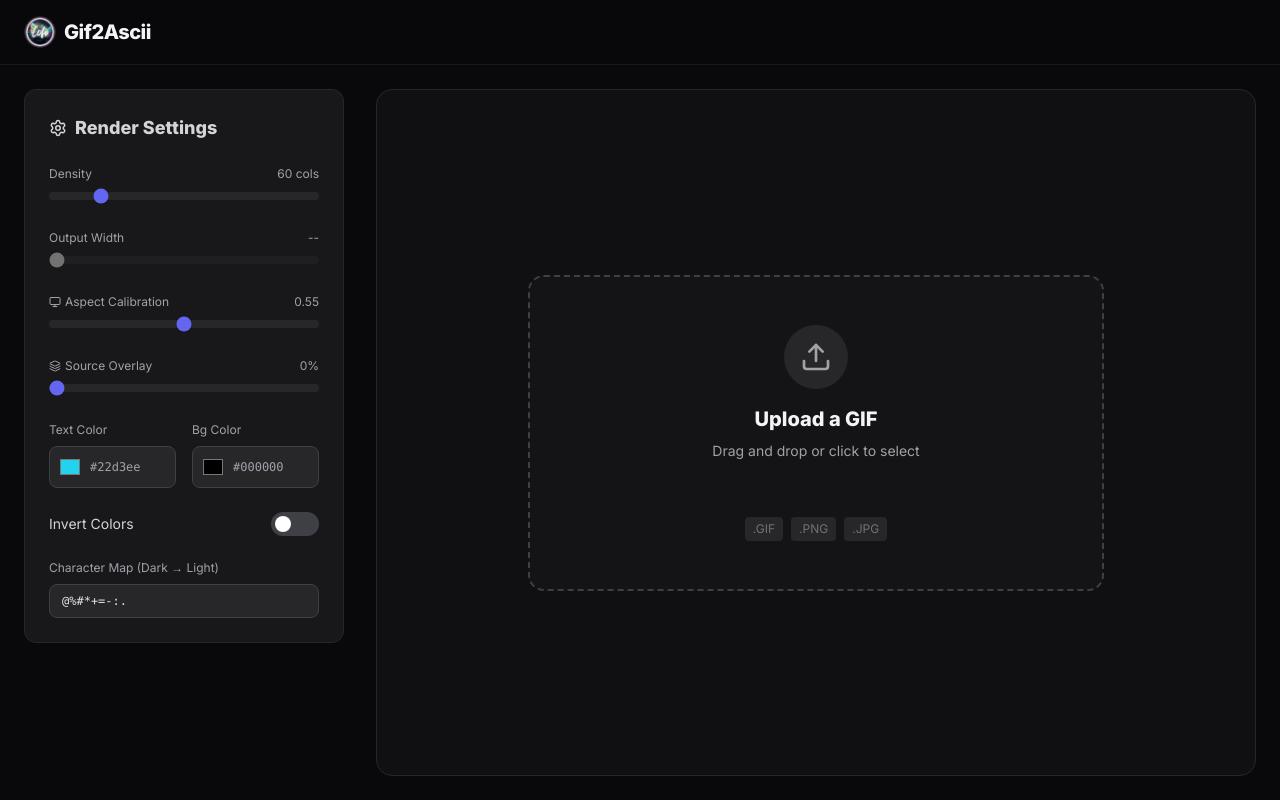
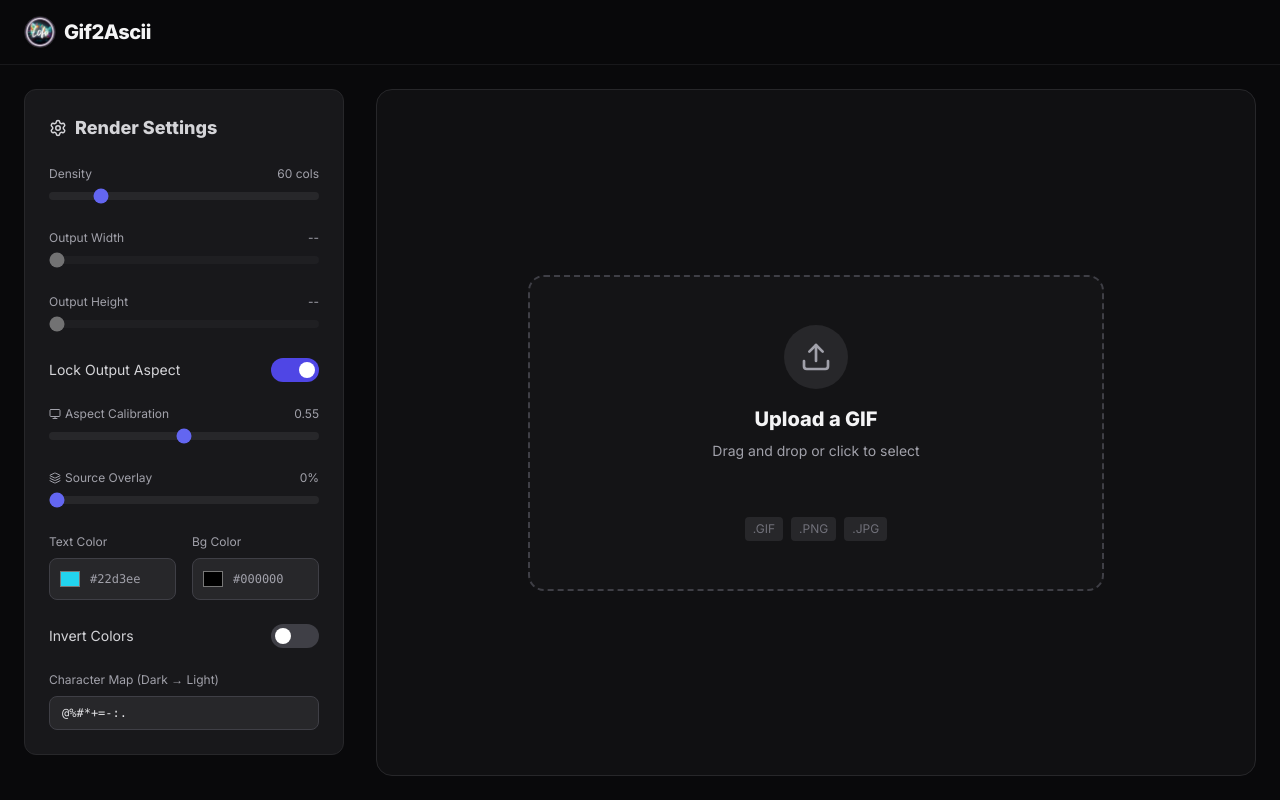
Before and after one commit to latentfidelity/gif2ascii, a React (Vite) app: page / in a window 1280 px wide. Built offline with nearby package versions, Linux system fonts and the light colour scheme.

Commit message:
Add independent output size controls

```diff
--- a/App.tsx
+++ b/App.tsx
@@ -6,6 +6,7 @@ import { AsciiConfig, AppState } from './types';
 import { DEFAULT_CHARS } from './services/asciiUtils';
 
 const logoUrl = new URL('./lofilogo.png', import.meta.url).href;
+const DEFAULT_DENSITY_CELL_WIDTH = 5;
 
 const App: React.FC = () => {
   const [fileUrl, setFileUrl] = useState<string | null>(null);
@@ -21,12 +22,21 @@ const App: React.FC = () => {
   const [overlayOpacity, setOverlayOpacity] = useState(0);
   const [inputSize, setInputSize] = useState<{ width: number; height: number } | null>(null);
   const [outputWidth, setOutputWidth] = useState(0);
+  const [outputHeight, setOutputHeight] = useState(0);
+  const [lockOutputAspect, setLockOutputAspect] = useState(true);
 
+  const inputAspect = inputSize ? (inputSize.height / inputSize.width) : 1;
   const outputWidthPx = outputWidth > 0 ? outputWidth : (inputSize?.width ?? 0);
+  const outputHeightPx = outputHeight > 0 ? outputHeight : (inputSize?.height ?? 0);
   const maxOutputWidth = inputSize
     ? Math.max(320, inputSize.width * 2)
     : 2000;
-  const maxDensity = 300;
+  const maxOutputHeight = inputSize
+    ? Math.max(320, inputSize.height * 2)
+    : 2000;
+  const maxDensity = inputSize
+    ? Math.max(300, Math.round(inputSize.width / 2))
+    : 300;
 
   const config: AsciiConfig = useMemo(() => ({
     resolution: density,
@@ -37,6 +47,20 @@ const App: React.FC = () => {
     fontAspectRatio,
     overlayOpacity
   }), [density, chars, color, bgColor, invert, fontAspectRatio, overlayOpacity]);
+
+  const handleOutputWidthChange = (value: number) => {
+    setOutputWidth(value);
+    if (lockOutputAspect && inputSize) {
+      setOutputHeight(Math.max(1, Math.round(value * inputAspect)));
+    }
+  };
+
+  const handleOutputHeightChange = (value: number) => {
+    setOutputHeight(value);
+    if (lockOutputAspect && inputSize) {
+      setOutputWidth(Math.max(1, Math.round(value / inputAspect)));
+    }
+  };
 
   const handleFileSelect = (file: File) => {
     const url = URL.createObjectURL(file);
@@ -52,6 +76,8 @@ const App: React.FC = () => {
       if (width > 0 && height > 0) {
         setInputSize({ width, height });
         setOutputWidth(width);
+        setOutputHeight(height);
+        setDensity(Math.max(10, Math.round(width / DEFAULT_DENSITY_CELL_WIDTH)));
       }
     };
     img.src = url;
@@ -62,6 +88,7 @@ const App: React.FC = () => {
     setAppState(AppState.IDLE);
     setInputSize(null);
     setOutputWidth(0);
+    setOutputHeight(0);
   };
 
   return (
@@ -122,10 +149,44 @@ const App: React.FC = () => {
                 min="64"
                 max={maxOutputWidth}
                 value={outputWidthPx > 0 ? outputWidthPx : 64}
-                onChange={(e) => setOutputWidth(Number(e.target.value))}
+                onChange={(e) => handleOutputWidthChange(Number(e.target.value))}
                 disabled={!inputSize}
                 className="w-full h-2 bg-zinc-800 rounded-lg appearance-none cursor-pointer accent-indigo-500 disabled:opacity-50 disabled:cursor-not-allowed"
               />
+            </div>
+
+            {/* Output Height Slider */}
+            <div className="space-y-2">
+              <div className="flex justify-between text-xs text-zinc-400">
+                <span>Output Height</span>
+                <span>{outputHeightPx > 0 ? `${outputHeightPx}px` : '--'}</span>
+              </div>
+              <input
+                type="range"
+                min="64"
+                max={maxOutputHeight}
+                value={outputHeightPx > 0 ? outputHeightPx : 64}
+                onChange={(e) => handleOutputHeightChange(Number(e.target.value))}
+                disabled={!inputSize}
+                className="w-full h-2 bg-zinc-800 rounded-lg appearance-none cursor-pointer accent-indigo-500 disabled:opacity-50 disabled:cursor-not-allowed"
+              />
+            </div>
+
+            {/* Lock Aspect */}
+            <div className="flex items-center justify-between">
+              <span className="text-sm text-zinc-300">Lock Output Aspect</span>
+              <button
+                onClick={() => {
+                  const next = !lockOutputAspect;
+                  setLockOutputAspect(next);
+                  if (next && inputSize && outputWidthPx > 0) {
+                    setOutputHeight(Math.max(1, Math.round(outputWidthPx * inputAspect)));
+                  }
+                }}
+                className={`w-12 h-6 rounded-full transition-colors relative ${lockOutputAspect ? 'bg-indigo-600' : 'bg-zinc-700'}`}
+              >
+                <div className={`absolute top-1 left-1 bg-white w-4 h-4 rounded-full transition-transform ${lockOutputAspect ? 'translate-x-6' : 'translate-x-0'}`} />
+              </button>
             </div>
 
             {/* Font Aspect Ratio Slider (Calibration) */}
@@ -240,6 +301,7 @@ const App: React.FC = () => {
                   imageSrc={fileUrl}
                   config={config}
                   outputWidth={outputWidthPx}
+                  outputHeight={outputHeightPx}
                 />
               )}
             </div>
--- a/components/AsciiPlayer.tsx
+++ b/components/AsciiPlayer.tsx
@@ -9,6 +9,7 @@ interface AsciiPlayerProps {
   imageSrc: string;
   config: AsciiConfig;
   outputWidth?: number;
+  outputHeight?: number;
   onFrame?: (base64Frame: string) => void;
 }
 
@@ -25,7 +26,7 @@ interface GifFrame {
 const VIDEO_EXPORT_SCALE = 2;
 const VIDEO_EXPORT_BITRATE = 8000000;
 
-const AsciiPlayer: React.FC<AsciiPlayerProps> = ({ imageSrc, config, outputWidth, onFrame }) => {
+const AsciiPlayer: React.FC<AsciiPlayerProps> = ({ imageSrc, config, outputWidth, outputHeight, onFrame }) => {
   const canvasRef = useRef<HTMLCanvasElement>(null);
   const containerRef = useRef<HTMLDivElement>(null);
 
@@ -299,8 +300,15 @@ const AsciiPlayer: React.FC<AsciiPlayerProps> = ({ imageSrc, config, outputWidth
         const compCanvas = compositionCanvasRef.current!;
         const compCtx = compositionCtxRef.current!;
         compCtx.clearRect(0, 0, compCanvas.width, compCanvas.height);
-        const exportWidth = Math.max(1, Math.floor(outputWidth || compCanvas.width));
-        const exportHeight = Math.max(1, Math.round((compCanvas.height / compCanvas.width) * exportWidth));
+        const aspect = compCanvas.height / compCanvas.width;
+        const exportWidth = Math.max(
+            1,
+            Math.floor(outputWidth || ((outputHeight || compCanvas.height) / aspect))
+        );
+        const exportHeight = Math.max(
+            1,
+            Math.round(outputHeight || (exportWidth * aspect))
+        );
         exportCanvas.width = exportWidth;
         exportCanvas.height = exportHeight;
 
@@ -409,9 +417,17 @@ const AsciiPlayer: React.FC<AsciiPlayerProps> = ({ imageSrc, config, outputWidth
     try {
         const exportCanvas = document.createElement('canvas');
         const compCanvas = compositionCanvasRef.current!;
-        const baseWidth = Math.max(1, Math.floor(outputWidth || compCanvas.width));
+        const aspect = compCanvas.height / compCanvas.width;
+        const baseWidth = Math.max(
+            1,
+            Math.floor(outputWidth || ((outputHeight || compCanvas.height) / aspect))
+        );
+        const baseHeight = Math.max(
+            1,
+            Math.round(outputHeight || (baseWidth * aspect))
+        );
         const exportWidth = Math.max(1, Math.floor(baseWidth * VIDEO_EXPORT_SCALE));
-        const exportHeight = Math.max(1, Math.round((compCanvas.height / compCanvas.width) * exportWidth));
+        const exportHeight = Math.max(1, Math.floor(baseHeight * VIDEO_EXPORT_SCALE));
         exportCanvas.width = exportWidth;
         exportCanvas.height = exportHeight;
         videoExportCanvasRef.current = exportCanvas;
```
